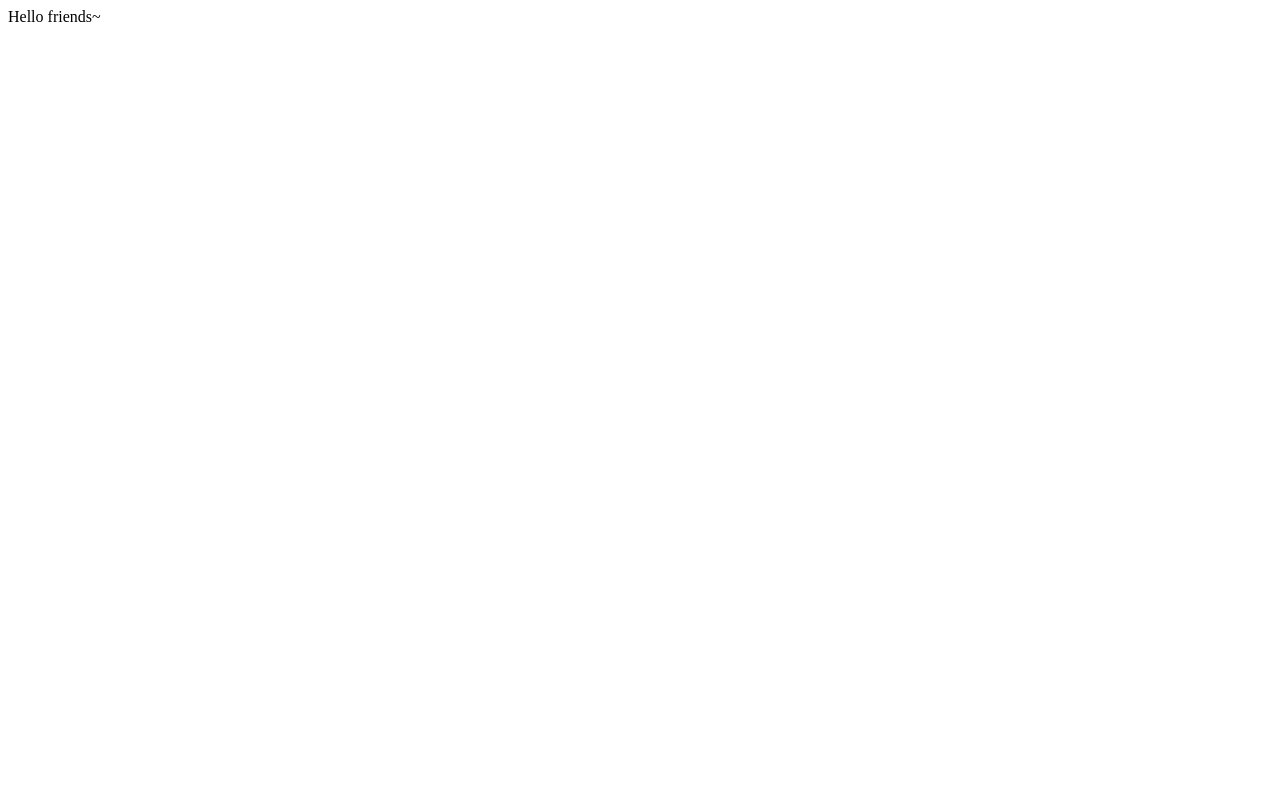
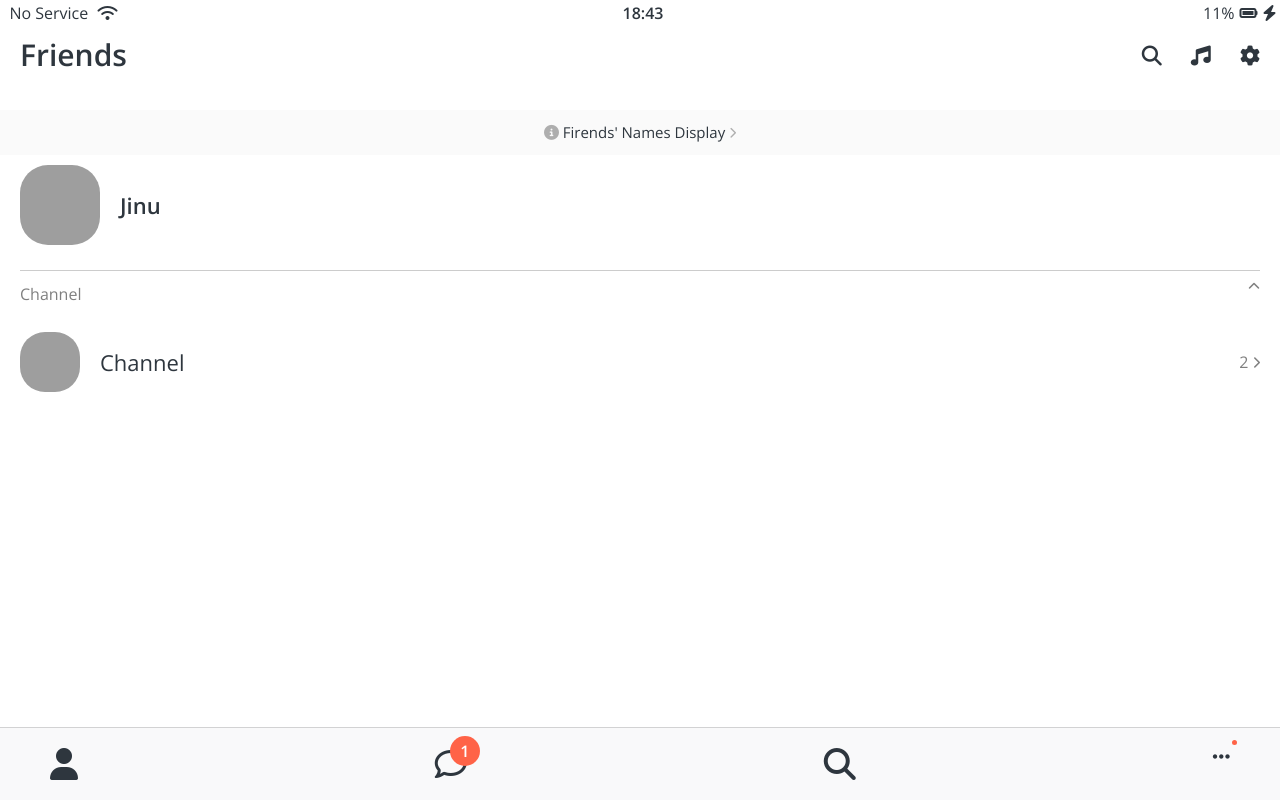
Before and after one commit to sogom/kokoa-clone, a plain HTML site: page friends.html in a window 1280 px wide. Drawn offline with nearby package versions, Linux system fonts and the light colour scheme; grey boxes are pictures that could not be loaded; files whose address does not match are found by name.

Commit message:
create friends form

```diff
--- /dev/null
+++ b/css/components/nav-bar.css
@@ -0,0 +1,45 @@
+.nav {
+    position: fixed;
+    bottom: 0;
+    width: 100%;
+    background-color: #f9f9fa;
+    padding: 20px 50px;
+    box-sizing: border-box;
+    border-top: 1px solid rgba(121, 121, 121, 0.3);
+}
+
+.nav__list {
+    display: flex;
+    justify-content: space-between;
+}
+
+.nav__link {
+    color: #2e363e;
+    position: relative;
+}
+
+.nav__notification {
+    background-color: tomato;
+    width: 30px;
+    height: 30px;
+    border-radius: 15px;
+    display: flex;
+    justify-content: center;
+    align-items: center;
+    color: white;
+    font-weight: 600;
+    position: absolute;
+    left: 15px;
+    bottom: 15px;
+}
+
+.nav__dot {
+    background-color: tomato;
+    width: 5px;
+    height: 5px;
+    display: flex;
+    border-radius: 2.5px;
+    position: absolute;
+    left: 20px;
+    bottom: 22px;
+}
--- /dev/null
+++ b/css/components/screen-header.css
@@ -0,0 +1,15 @@
+.screen-header {
+    display: flex;
+    justify-content: space-between;
+    align-items: center;
+    padding: var(--horizontal-space) 20px var(--horizontal-space) 20px;
+}
+
+.screen-header__title {
+    font-size: 30px;
+    font-weight: 600;
+}
+
+.screen-header__icons span {
+    margin-left: 25px;
+}
--- a/css/components/status-bar.css
+++ b/css/components/status-bar.css
@@ -2,6 +2,8 @@
     display: flex;
     justify-content: center;
     padding: 5px 3px;
+    position: fixed;
+    width: 100%;
 }
 
 .status-bar__column {
--- /dev/null
+++ b/css/components/user-component.css
@@ -0,0 +1,45 @@
+.user-component {
+    justify-content: space-between;
+}
+.user-component,
+.user-component__column:first-child {
+    display: flex;
+    align-items: center;
+}
+
+.user-component__avater {
+    width: 70px;
+    height: 70px;
+    border-radius: 28px;
+    margin-right: 20px;
+}
+
+.user-component__title {
+    font-size: 22px;
+    font-weight: 600;
+}
+
+.user-component__subtitle {
+    font-size: 16px;
+    margin-top: 7px;
+    color: rgba(0, 0, 0, 0.5);
+}
+
+.user-component__avater--xl {
+    width: 80px;
+    height: 80px;
+}
+
+.user-component__avater--sm {
+    width: 60px;
+    height: 60px;
+    border-radius: 25px;
+}
+
+.user-component__title--not-bold {
+    font-weight: 400;
+}
+
+.user-component__column:last-child {
+    color: rgba(0, 0, 0, 0.5);
+}
--- a/css/reset.css
+++ b/css/reset.css
@@ -126,3 +126,8 @@ table {
 input:focus {
     outline: none;
 }
+
+a {
+    color: inherit;
+    text-decoration: none;
+}
--- /dev/null
+++ b/css/screens/friends.css
@@ -0,0 +1,29 @@
+#friends-display-link {
+    display: block;
+    text-align: center;
+    background-color: #fafafa;
+    padding: 15px 0px;
+    font-size: 15px;
+    margin-bottom: 10px;
+}
+
+#friends-display-link i {
+    color: rgba(0, 0, 0, 0.3);
+}
+
+.friends-screen {
+    padding: 0px 20px;
+}
+
+.friends-screen__channel {
+    margin-top: 25px;
+    border-top: 1px solid rgba(0, 0, 0, 0.2);
+    padding-top: 15px;
+}
+
+.friends-screen__channle-header {
+    margin-bottom: 30px;
+    display: flex;
+    justify-content: space-between;
+    color: rgba(0, 0, 0, 0.5);
+}
--- a/css/styles.css
+++ b/css/styles.css
@@ -3,12 +3,17 @@
 @import "variable.css";
 @import "status-bar.css";
 
+/* Screens */
+@import "screens/login.css";
+@import "screens/friends.css";
+
 /* Components */
-@import "screens/login.css";
-
-/* Screens */
 @import "components/status-bar.css";
+@import "components/nav-bar.css";
+@import "components/screen-header.css";
+@import "components/user-component.css";
 
 body {
     font-family: "Open Sans", sans-serif;
+    color: #2e363e;
 }
--- a/css/variable.css
+++ b/css/variable.css
@@ -1,3 +1,4 @@
 :root {
     --yellow: #fae100;
+    --horizontal-space: 40px;
 }
--- a/friends.html
+++ b/friends.html
@@ -1 +1,121 @@
-Hello friends~
+<!DOCTYPE html>
+<html lang="en">
+    <head>
+        <link rel="stylesheet" href="css/styles.css" />
+        <meta charset="UTF-8" />
+        <meta name="viewport" content="width=device-width, initial-scale=1.0" />
+        <title>Friends - Kokoa clone</title>
+    </head>
+    <body>
+        <div class="status-bar">
+            <div class="status-bar__column">
+                <span>No Service</span>
+                <i class="fas fa-wifi"></i>
+            </div>
+
+            <div class="status-bar__column">
+                <span>18:43</span>
+            </div>
+            <div class="status-bar__column">
+                <span>11%</span>
+                <i class="fas fa-battery-full"></i>
+                <i class="fas fa-bolt"></i>
+            </div>
+        </div>
+
+        <header class="screen-header">
+            <h1 class="screen-header__title">Friends</h1>
+            <div class="screen-header__icons">
+                <span><i class="fas fa-search fa-lg"></i></span>
+                <span><i class="fas fa-music fa-lg"></i></span>
+                <span><i class="fas fa-cog fa-lg"></i></span>
+            </div>
+        </header>
+
+        <a id="friends-display-link">
+            <i class="fas fa-info-circle"></i> Firends' Names Display
+            <i class="fas fa-chevron-right fa-xs"></i>
+        </a>
+
+        <main class="friends-screen">
+            <div class="user-component">
+                <div class="user-component__column">
+                    <img
+                        src="https://avatars.githubusercontent.com/u/12447457"
+                        class="
+                            user-component__avater user-component__avater--xl
+                        "
+                    />
+                    <div class="user-component__text">
+                        <h4 class="user-component__title">Jinu</h4>
+                        <!-- <h6 class="user-component__subtitle">this text whatever</h6> -->
+                    </div>
+                </div>
+                <div class="user-component__column"></div>
+            </div>
+            <div class="friends-screen__channel">
+                <div class="friends-screen__channle-header">
+                    <span>Channel</span>
+                    <i class="fas fa-chevron-up fa-xs"></i>
+                </div>
+                <div class="user-component">
+                    <div class="user-component__column">
+                        <img
+                            src="https://avatars.githubusercontent.com/u/12447457"
+                            class="
+                                user-component__avater
+                                user-component__avater--sm
+                            "
+                        />
+                        <div class="user-component__text">
+                            <h4
+                                class="
+                                    user-component__title
+                                    user-component__title--not-bold
+                                "
+                            >
+                                Channel
+                            </h4>
+                        </div>
+                    </div>
+                    <div class="user-component__column">
+                        <span>2</span>
+                        <i class="fas fa-chevron-right fa-xs"></i>
+                    </div>
+                </div>
+            </div>
+        </main>
+
+        <nav class="nav">
+            <ul class="nav__list">
+                <li class="nav__btn">
+                    <a class="nav__link" href="friends.html"
+                        ><i class="fas fa-user fa-2x"></i
+                    ></a>
+                </li>
+                <li class="nav__btn">
+                    <a class="nav__link" href="#">
+                        <span class="nav__notification">1</span>
+                        <i class="far fa-comment fa-2x"></i>
+                    </a>
+                </li>
+                <li class="nav__btn">
+                    <a class="nav__link" href="#">
+                        <i class="fas fa-search fa-2x"></i>
+                    </a>
+                </li>
+                <li class="nav__btn">
+                    <a class="nav__link" href="#">
+                        <span class="nav__dot"></span>
+                        <i class="fas fa-ellipsis-h fa-lg"></i>
+                    </a>
+                </li>
+            </ul>
+        </nav>
+
+        <script
+            src="https://kit.fontawesome.com/6478f529f2.js"
+            crossorigin="anonymous"
+        ></script>
+    </body>
+</html>
```
